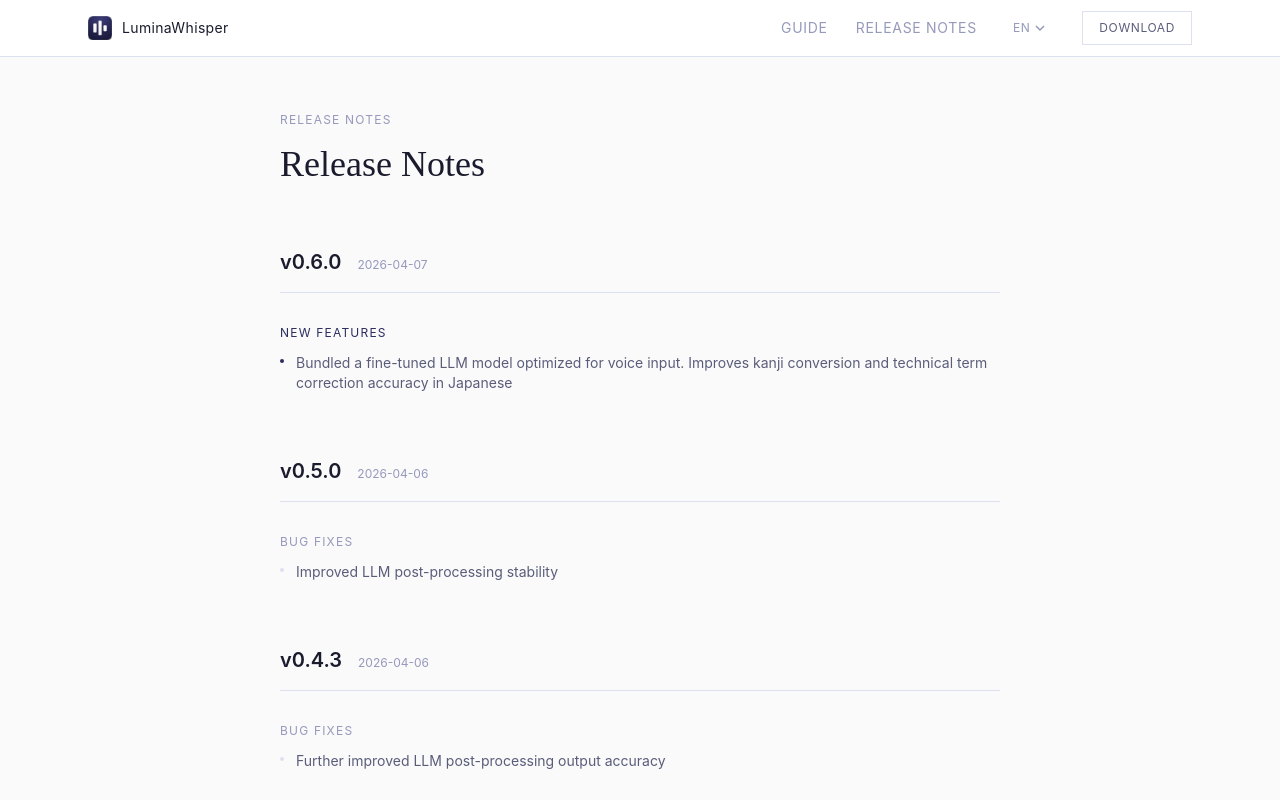
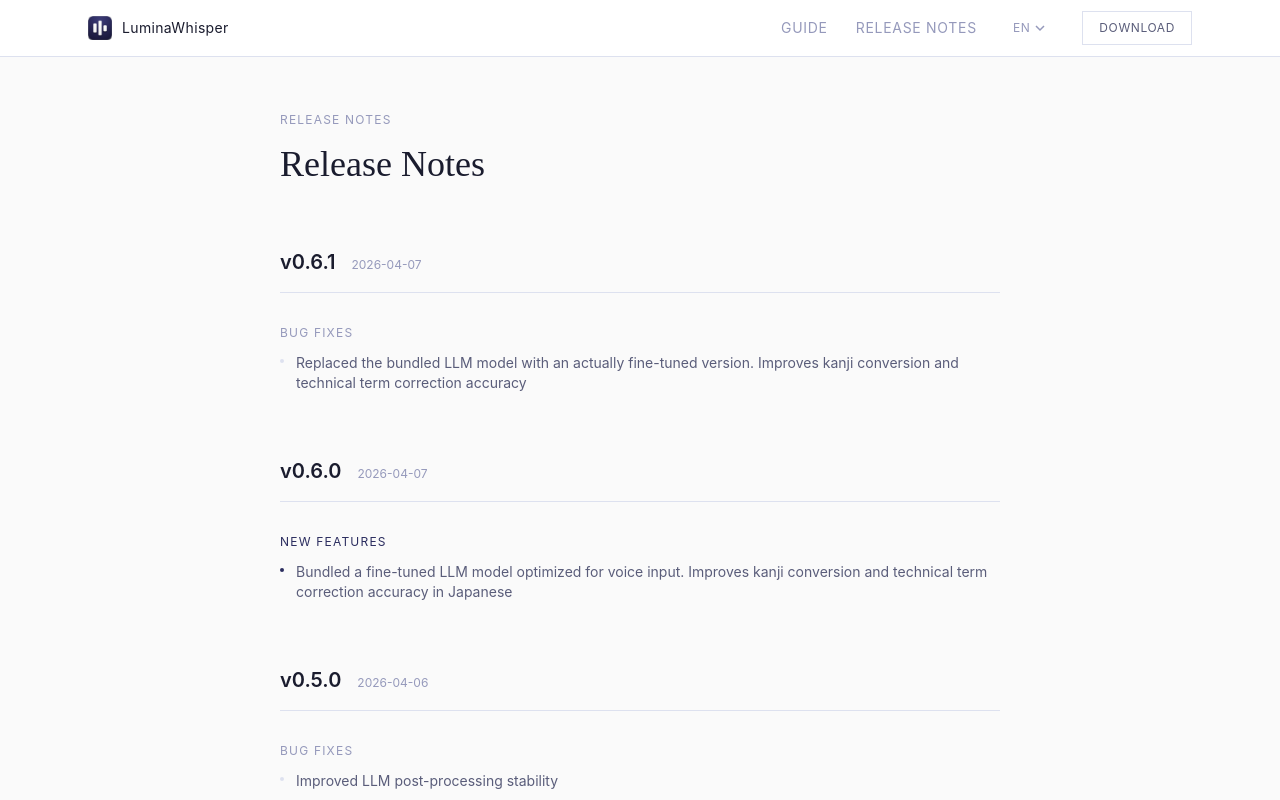
Before and after one commit to k1e1n04/lumina-whisper-site, a React (Vite) app: page /en/release in a window 1280 px wide. Shown: the top 800 px of the page. Built offline with nearby package versions, Linux system fonts and the light colour scheme; a web font is replaced by a local one.

Commit message:
chore(release): update release notes and appcast for 0.6.1

```diff
--- a/src/i18n/en.json
+++ b/src/i18n/en.json
@@ -275,6 +275,12 @@
       },
       "fixes": {}
     },
+    "v061": {
+      "features": {},
+      "fixes": {
+        "finetunedModel": "Replaced the bundled LLM model with an actually fine-tuned version. Improves kanji conversion and technical term correction accuracy"
+      }
+    },
     "v060": {
       "features": {
         "finetunedModel": "Bundled a fine-tuned LLM model optimized for voice input. Improves kanji conversion and technical term correction accuracy in Japanese"
--- a/src/i18n/ja.json
+++ b/src/i18n/ja.json
@@ -275,6 +275,12 @@
       },
       "fixes": {}
     },
+    "v061": {
+      "features": {},
+      "fixes": {
+        "finetunedModel": "バンドル済み LLM モデルを実際にファインチューニングされたものに差し替え。漢字変換・技術用語補正の精度を改善"
+      }
+    },
     "v060": {
       "features": {
         "finetunedModel": "音声入力に特化したファインチューニング済み LLM モデルをバンドル。日本語の漢字変換・技術用語補正の精度を向上"
--- a/src/pages/ReleasePage.tsx
+++ b/src/pages/ReleasePage.tsx
@@ -4,6 +4,13 @@ import Footer from '../components/Footer'
 import PageSeo from '../components/PageSeo'
 
 const RELEASES = [
+  {
+    version: '0.6.1',
+    date: '2026-04-07',
+    key: 'v061',
+    features: [] as string[],
+    fixes: ['finetunedModel'] as string[],
+  },
   {
     version: '0.6.0',
     date: '2026-04-07',
```
Also changed, not shown: 1 other file (tests, documents, lock files or other folders).
